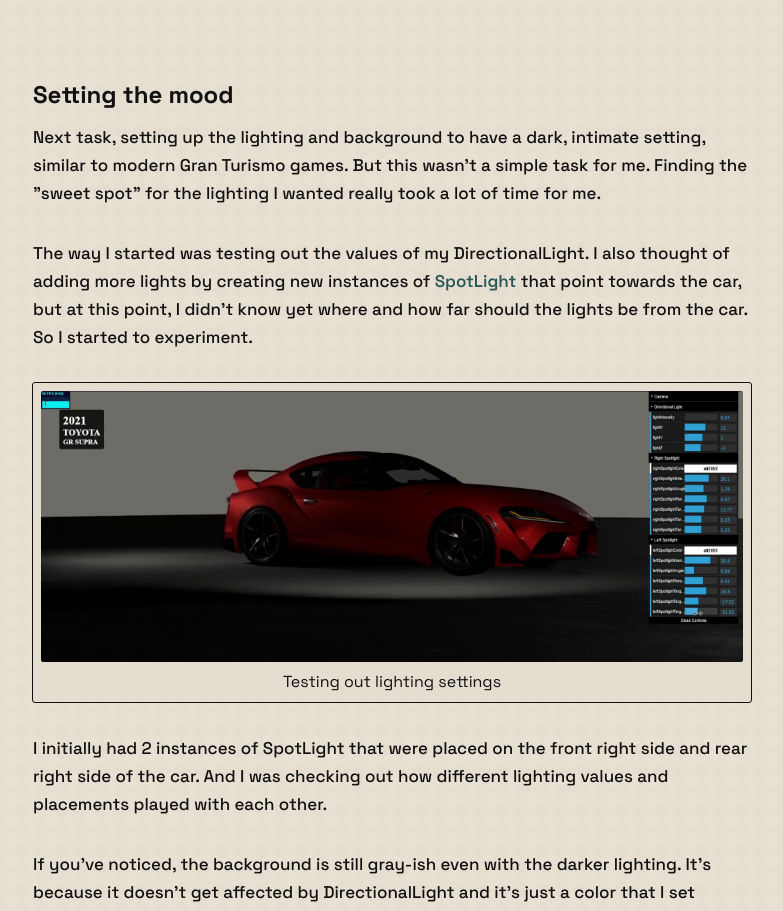
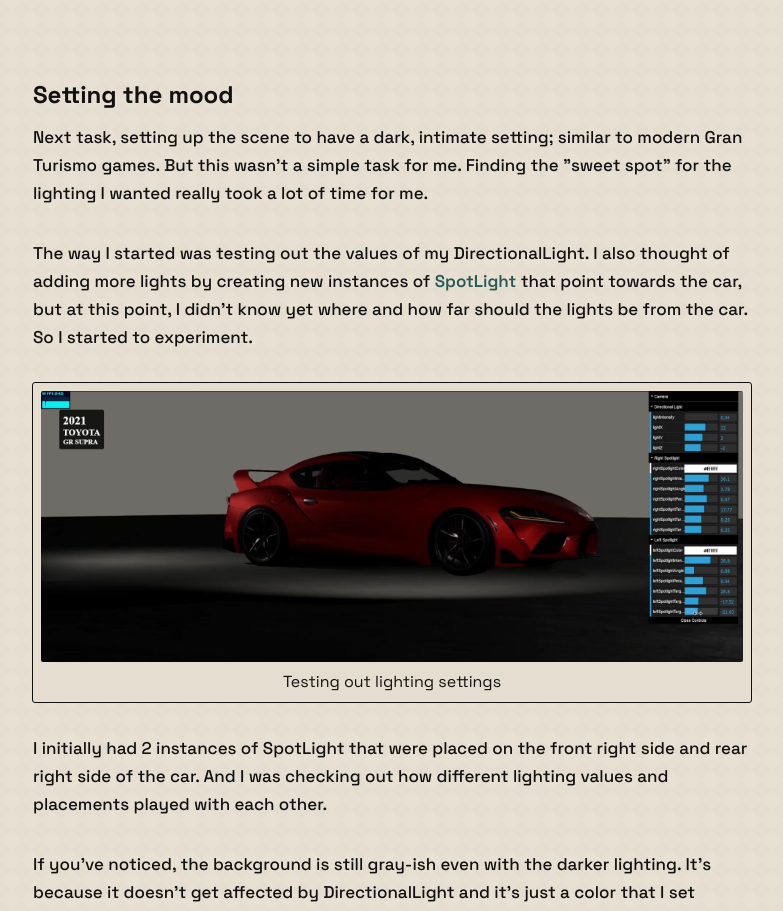
Before and after one commit to jdichh/portfolio-next, a Next.js app: page /blogs/gran-turismo-showroom in a window 1280 px wide. Shown: the part 9980-10891 px from the top of the page, without its empty margins (248-1031 px from the left). Built offline with nearby package versions, Linux system fonts and the light colour scheme.

Commit message:
improved wording in section11

```diff
--- a/src/pages/blogs/gran-turismo-showroom/index.tsx
+++ b/src/pages/blogs/gran-turismo-showroom/index.tsx
@@ -635,10 +635,10 @@ export default function index() {
             <h2 className="article-section-title">Setting the mood</h2>
 
             <p className="article-text">
-              Next task, setting up the lighting and background to have a dark,
-              intimate setting, similar to modern Gran Turismo games. But this
-              wasn't a simple task for me. Finding the "sweet spot" for the
-              lighting I wanted really took a lot of time for me.
+              Next task, setting up the scene to have a dark, intimate setting;
+              similar to modern Gran Turismo games. But this wasn't a simple
+              task for me. Finding the "sweet spot" for the lighting I wanted
+              really took a lot of time for me.
             </p>
 
             <p className="article-text">
```
